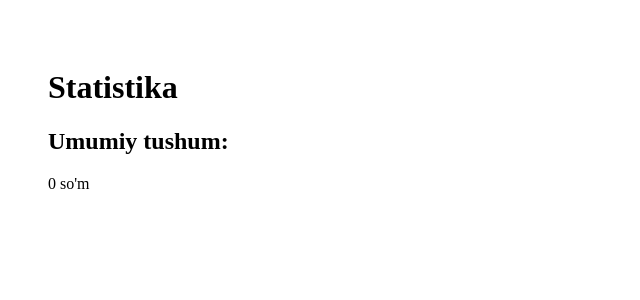
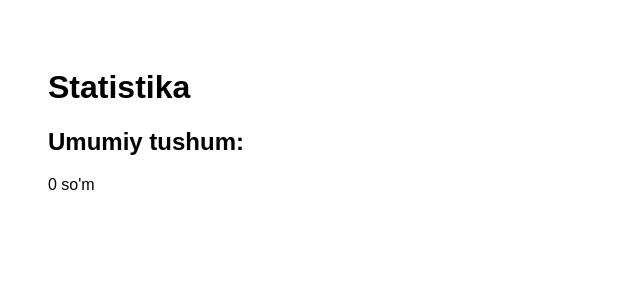
Before and after one commit to areccmith204-png/talant-team, a Next.js app: page /statistics in a window 1280 px wide. Shown: the top 300 px of the page, without its empty margins (0-640 px from the left). Built offline with nearby package versions, Linux system fonts and the light colour scheme; no server answers; the database is empty.

Commit message:
Update layout metadata and body style

```diff
--- a/app/layout.jsx
+++ b/app/layout.jsx
@@ -1,14 +1,12 @@
-// app/layout.jsx
-
 export const metadata = {
   title: "TALANT TEAM",
-  description: "Do'kon boshqaruv tizimi"
+  description: "Savdo va statistika tizimi",
 };
 
 export default function RootLayout({ children }) {
   return (
     <html lang="uz">
-      <body>
+      <body style={{ fontFamily: "sans-serif" }}>
         {children}
       </body>
     </html>
```
